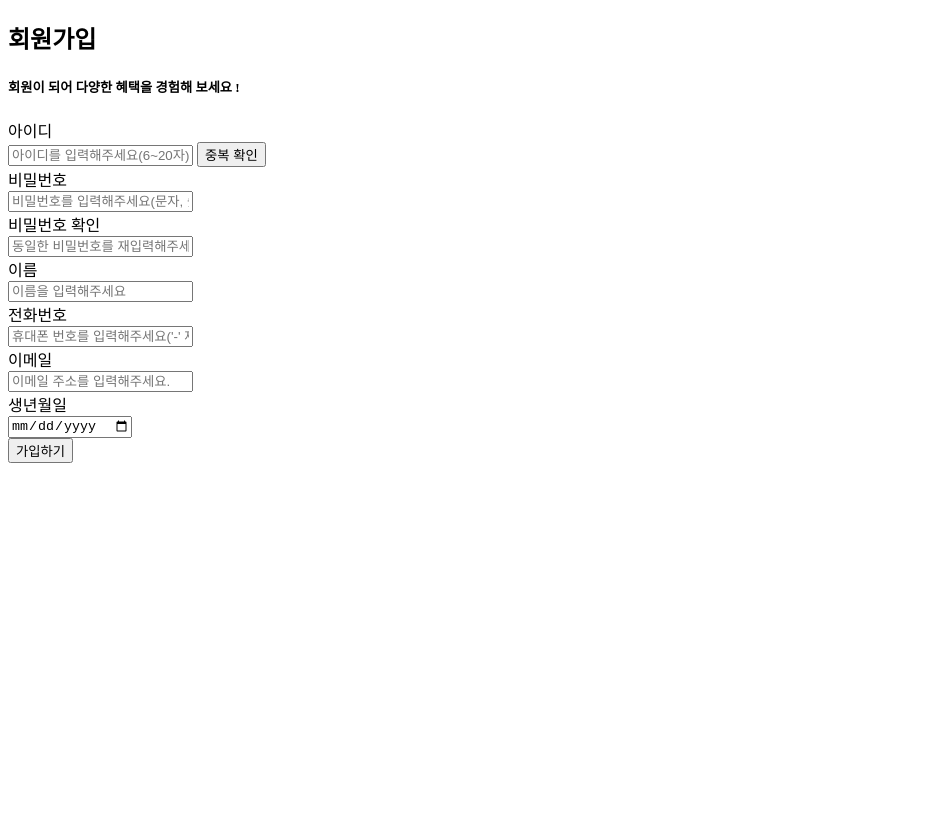
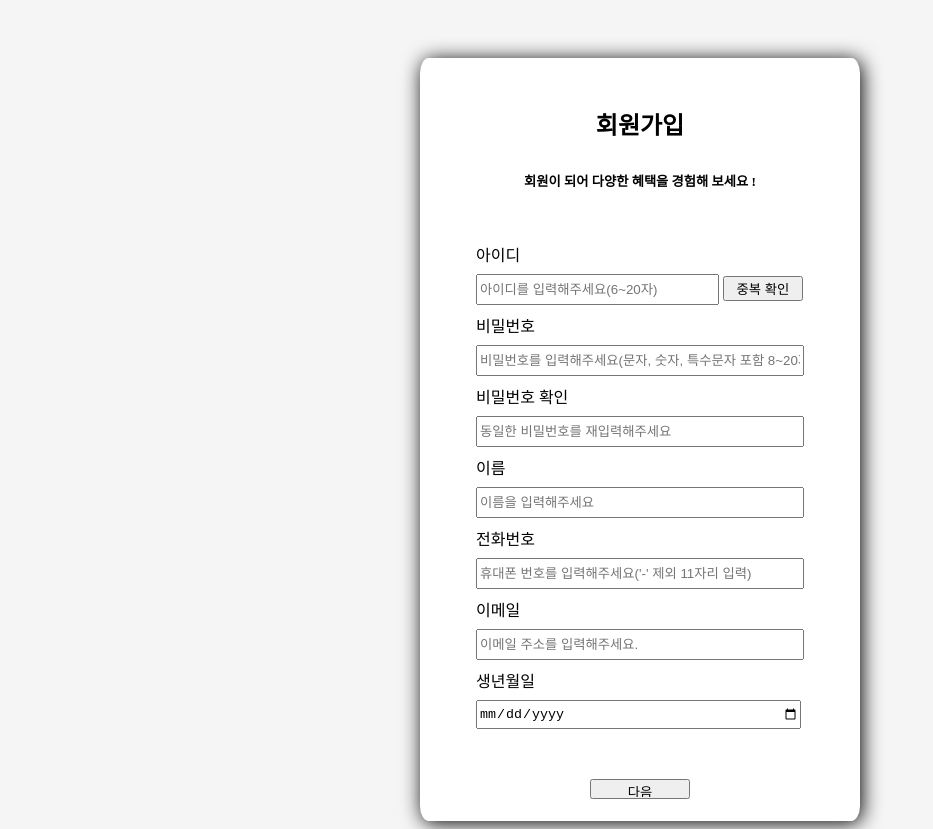
Before and after one commit to zldn109/sign-up-page, a plain HTML site: page index.html in a window 1280 px wide. Shown: the whole page, without its empty margins (0-933 px from the left). Before the commit the page ends 800 px from the top, so only its background shows below. Drawn offline with Linux system fonts and the light colour scheme.

Commit message:
정보입력 페이지 & 약간동의 페이지
지난번에 만들었던 정보입력페이지에 대해 css를 적용하여 마무리함
추가적으로 약관동의 페이지를 만듦

```diff
--- /dev/null
+++ b/index.css
@@ -0,0 +1,56 @@
+body {
+  background-color: #f5f5f5;
+  /* 이색이 전체적인 베이스가 되는 색으로 하겠따 */
+  display: flex;
+  flex-direction: column;
+  justify-content: center;
+  align-items: center;
+}
+form {
+  background-color: white;
+  width: 400px;
+  min-height: 700px;
+  display: flex;
+  flex-direction: column;
+  justify-content: center;
+  align-items: center;
+  margin-top: 50px;
+  border-radius: 2%;
+  box-shadow: 2px 2px 20px black;
+  padding-top: 40px;
+  padding-bottom: 20px;
+  padding-left: 20px;
+  padding-right: 20px;
+  overflow: scroll;
+  overflow-x: hidden;
+}
+
+h2 {
+  margin: 8px;
+}
+.input-blank {
+  padding-top: 30px;
+  padding-bottom: 50px;
+  display: flex;
+  flex-direction: column;
+  gap: 8px;
+}
+
+input {
+  height: 25px;
+  width: 320px;
+}
+
+#id-input {
+  height: 25px;
+  width: 235px;
+}
+#id-input-check {
+  height: 25px;
+  width: 80px;
+}
+
+#submit-input {
+  height: 20px;
+  width: 100px;
+}
--- a/index.html
+++ b/index.html
@@ -3,13 +3,15 @@
   <head>
     <meta charset="UTF-8" />
     <meta name="viewport" content="width=device-width, initial-scale=1.0" />
-    <title>Document</title>
+    <title>회원가입-정보입력</title>
+    <link rel="stylesheet" href="index.css" />
   </head>
   <body>
     <form>
       <h2>회원가입</h2>
       <h5>회원이 되어 다양한 혜택을 경험해 보세요 !</h5>
 
+      <div class="input-blank">
         <div>
           <label for="id-input">아이디</label> <label for="id-explain"> </label>
           <!-- 아이디가 입력되지 않았거나 중복됐을때 id-explain으로 글 띄워주기 -->
@@ -21,7 +23,7 @@
             placeholder="아이디를 입력해주세요(6~20자)"
             required
           />
-        <input id="id-input" type="submit" value="중복 확인" required />
+          <input id="id-input-check" type="submit" value="중복 확인" required />
         </div>
 
         <div>
@@ -91,8 +93,8 @@
         <div>
           <input type="date" id="birth-input" required />
         </div>
-
-      <div><input type="submit" value="가입하기" /></div>
+      </div>
+      <div><input type="submit" id="submit-input" value="다음" /></div>
       <!-- 이때 submit type은 input value가 없어도 제출이 되기때문에
     각 input마다 required를 걸어서 이를 방지함 -->
     </form>
--- /dev/null
+++ b/index2.css
@@ -0,0 +1,47 @@
+body {
+  background-color: #f5f5f5;
+  /* 이색이 전체적인 베이스가 되는 색으로 하겠따 */
+  display: flex;
+  flex-direction: column;
+  justify-content: center;
+  align-items: center;
+}
+form {
+  background-color: white;
+  width: 400px;
+  height: 700px;
+  display: flex;
+  flex-direction: column;
+  justify-content: center;
+  align-items: center;
+  margin-top: 50px;
+  border-radius: 2%;
+  box-shadow: 2px 2px 20px black;
+  padding-top: 50px;
+  padding-bottom: 30px;
+  padding-left: 20px;
+  padding-right: 20px;
+  overflow: scroll;
+  overflow-x: hidden;
+}
+
+h2 {
+  margin: 8px;
+}
+
+.agree-input {
+  padding-top: 30px;
+  padding-bottom: 30px;
+  display: flex;
+  flex-direction: column;
+  gap: 15px;
+}
+
+.agree-content {
+  border: 1px solid black;
+  width: 320px;
+  height: 60px;
+  padding: 3px;
+  overflow: scroll;
+  overflow-x: hidden;
+}
```
Also changed, not shown: index2.html (added, +68 -0 lines). Lines whose indentation alone changed are shown as unchanged.
